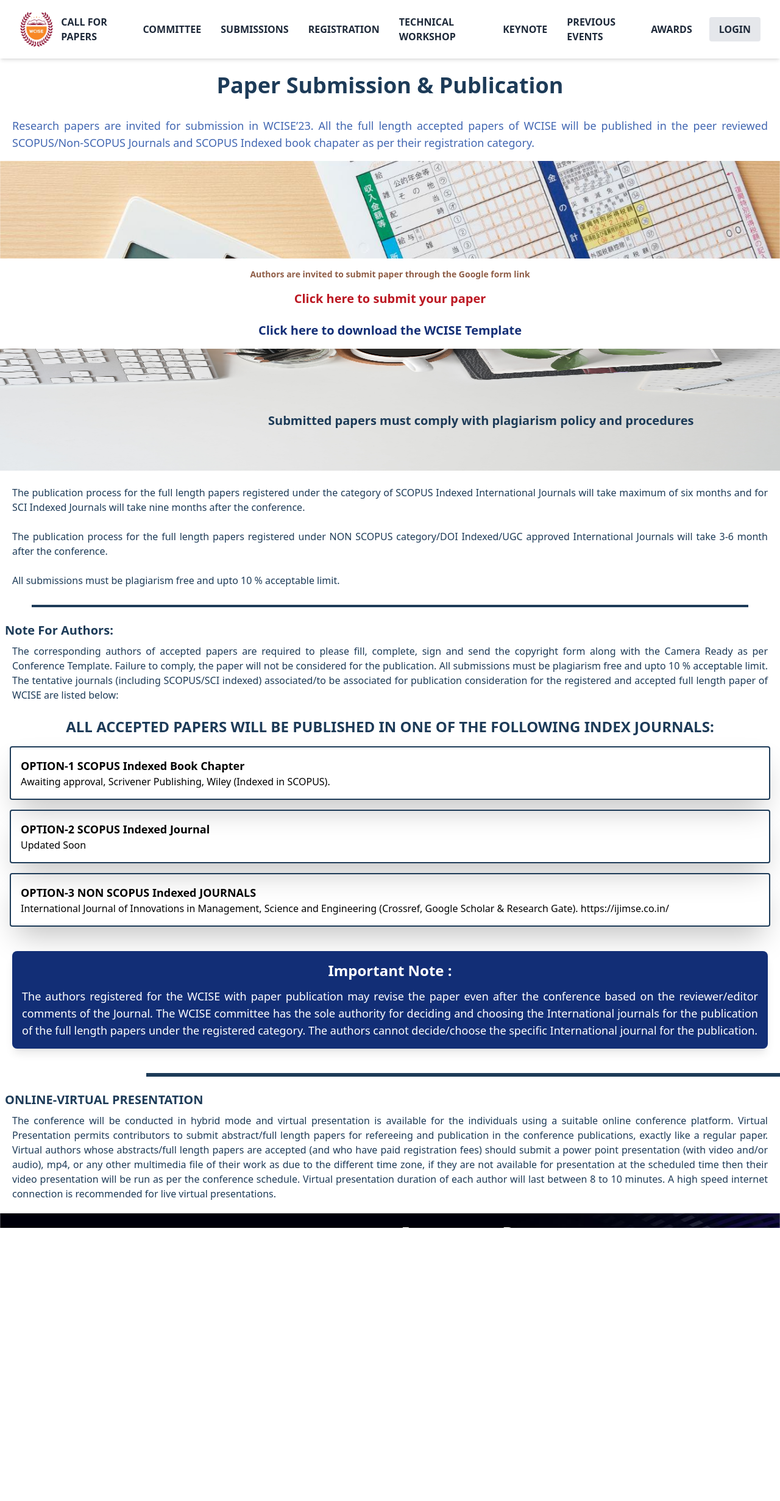
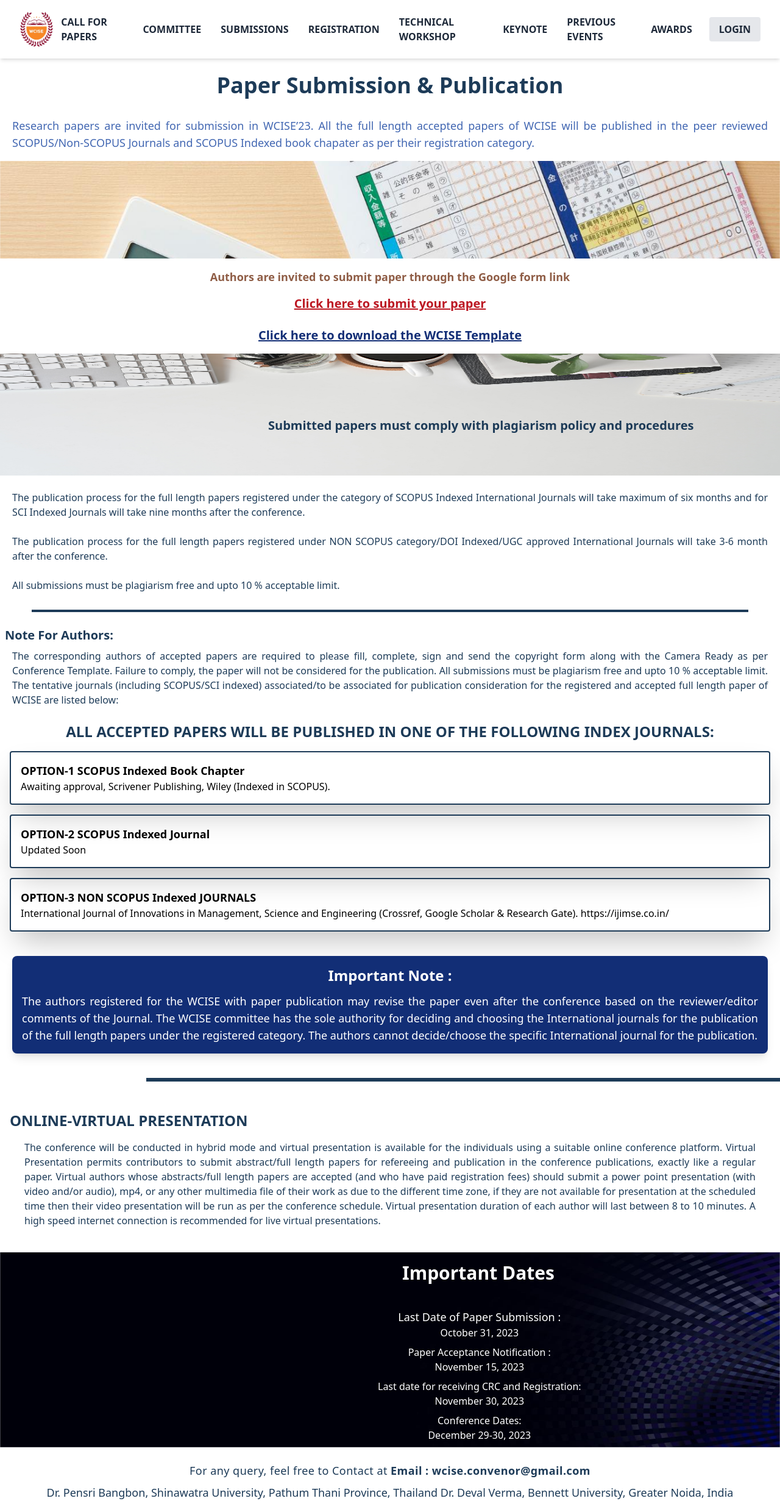
Before and after one commit to Dhrati31/wcise, a React (Vite) app in the folder frontend/: page /submissions in a window 1280 px wide. Shown: the whole page at 61% size. Before the commit the page ends 2014 px from the top, so only its background shows below. Built offline with nearby package versions, Linux system fonts and the light colour scheme.

Commit message:
Submission changes

```diff
--- a/frontend/src/pages/Submissions.jsx
+++ b/frontend/src/pages/Submissions.jsx
@@ -11,10 +11,10 @@ function Submissions() {
       </div>
 
       <div className='mt-4 text-center font-bold'>
-        <p className='mb-4 text-sm text-[#8f5d46]'>
+        <p className='mb-4 text-lg text-[#8f5d46]'>
           Authors are invited to submit paper through the Google form link</p>
-        <a className='mb-4 text-xl text-[#bc1823] ' href="#">Click here to submit your paper</a><br /><br />
-        <a className='mt-12 text-xl text-[#122e76] ' href="#">Click here to download the WCISE Template</a>
+        <a className='mb-4 text-xl text-[#bc1823] underline' href="#">Click here to submit your paper</a><br /><br />
+        <a className='mt-12 text-xl text-[#122e76] underline' href="#">Click here to download the WCISE Template</a>
       </div>
       <div className='mt-4 text-center relative'>
         <img className="absolute w-full lg:h-50" src=".\src\images\submissions1.png" alt="submissions" />
@@ -62,13 +62,13 @@ function Submissions() {
 
 
       <div>
-        <h4 className='ml-2 mb-2 text-xl font-bold text-[#1d3b58]'>ONLINE-VIRTUAL PRESENTATION</h4>
-        <p className='text-justify mt-2 mb-5 mx-5 text-[#1d3b58]'>The conference will be conducted in hybrid mode and virtual presentation is available for the individuals using a suitable online conference platform. Virtual Presentation permits contributors to submit abstract/full length papers for refereeing and publication in the conference publications, exactly like a regular paper. Virtual authors whose abstracts/full length papers are accepted (and who have paid registration fees) should submit a power point presentation (with video and/or audio), mp4, or any other multimedia file of their work as due to the different time zone, if they are not available for presentation at the scheduled time then their video presentation will be run as per the conference schedule. Virtual presentation duration of each author will last between 8 to 10 minutes. A high speed internet connection is recommended for live virtual presentations.
+        <h4 className='ml-2 lg:ml-4 mb-2 lg:mt-6 text-xl lg:text-2xl font-bold text-[#1d3b58]'>ONLINE-VIRTUAL PRESENTATION</h4>
+        <p className='text-justify mt-2 lg:mt-4 mb-5 lg:mb-10 mx-5 lg:mx-10 text-[#1d3b58]'>The conference will be conducted in hybrid mode and virtual presentation is available for the individuals using a suitable online conference platform. Virtual Presentation permits contributors to submit abstract/full length papers for refereeing and publication in the conference publications, exactly like a regular paper. Virtual authors whose abstracts/full length papers are accepted (and who have paid registration fees) should submit a power point presentation (with video and/or audio), mp4, or any other multimedia file of their work as due to the different time zone, if they are not available for presentation at the scheduled time then their video presentation will be run as per the conference schedule. Virtual presentation duration of each author will last between 8 to 10 minutes. A high speed internet connection is recommended for live virtual presentations.
         </p></div>
       <div className='mt-4 text-center relative'>
         <img className="absolute w-full h-80 lg:h-80" src=".\src\images\submission2.png" alt="submissions" />
         <h4 className='mt-4 mx-4 text-xl lg:text-3xl font-bold absolute lg:left-110 text-white ml-25 lg:ml-55'>Important Dates</h4>
-
+        <br />
         <div className='text-white absolute lg:left-110 mt-12 text-center'>
           <h5 className='text-lg lg:mt-5'>Last Date of Paper Submission :</h5>
           <p className='mb-2'>October 31, 2023</p>
@@ -80,11 +80,11 @@ function Submissions() {
           <p>December 29-30, 2023</p>
         </div>
         <div>
-          <div className='text-[#1d3b58] absolute lg:left-110 text-center mt-80'>
-            <p>For any query, feel free to Contact at Email : wcise.convenor@gmail.com
+          <div className='text-[#1d3b58] lg:left-100 text-center mt-80 lg:text-lg'>
+            <p className='md:tracking-wide'>For any query, feel free to Contact at <span className='font-bold'>Email : wcise.convenor@gmail.com</span>
             </p>
-          </div><br />
-          <p className='text-[#1d3b58] absolute lg:left-110 text-center mt-90'>Dr. Pensri Bangbon, Shinawatra University, Pathum Thani Province, Thailand
+          </div>
+          <p className='text-[#1d3b58] lg:left-110 text-center mt-2 lg:text-lg'>Dr. Pensri Bangbon, Shinawatra University, Pathum Thani Province, Thailand
             Dr. Deval Verma, Bennett University, Greater Noida, India</p>
         </div>
 
```
